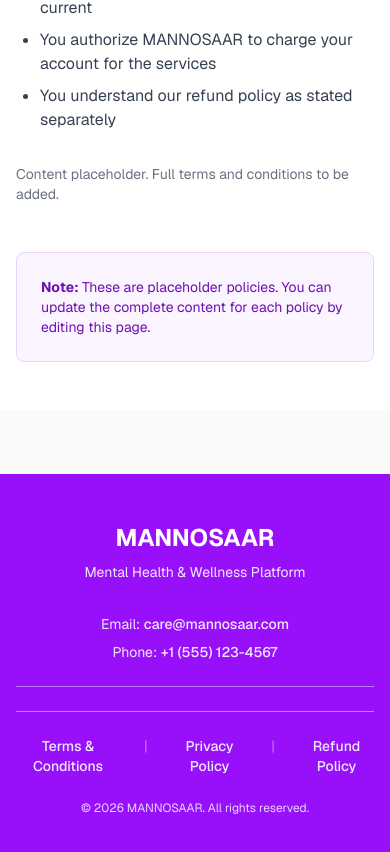
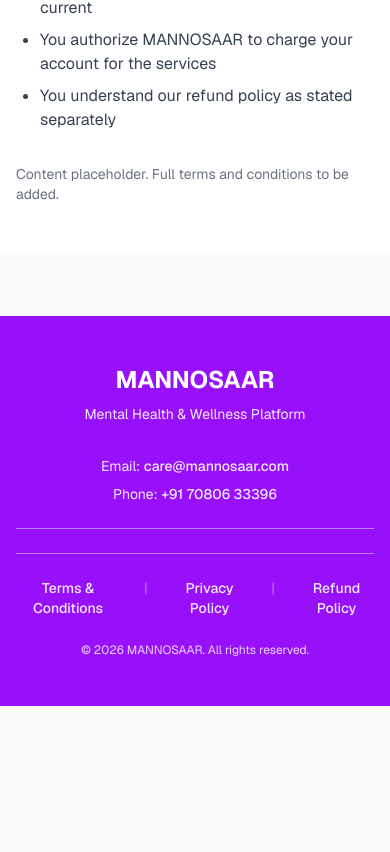
Before and after one commit to adi-vrdhn/mannosaar, a Next.js app: page /legal in a window 390 px wide. Shown: the part 2030-2882 px from the top of the page. After the commit the page ends 2736 px from the top, so only its background shows below. Built offline with nearby package versions, Linux system fonts and the light colour scheme; no server answers.

Commit message:
fix: Update footer phone number to +91 70806 33396 and remove placeholder policy note

```diff
--- a/src/app/legal/page.tsx
+++ b/src/app/legal/page.tsx
@@ -254,18 +254,6 @@
             </div>
           )}
         </motion.div>
-
-        {/* Note */}
-        <motion.div
-          variants={itemVariants}
-          initial="hidden"
-          animate="visible"
-          className="mt-12 p-6 bg-purple-50 border border-purple-200 rounded-lg"
-        >
-          <p className="text-sm text-purple-800">
-            <strong>Note:</strong> These are placeholder policies. You can update the complete content for each policy by editing this page.
-          </p>
-        </motion.div>
       </div>
     </div>
   );
--- a/src/components/shared/Footer.tsx
+++ b/src/components/shared/Footer.tsx
@@ -18,7 +18,7 @@
             Email: <a href="mailto:care@mannosaar.com" className="hover:text-white transition-colors font-medium">care@mannosaar.com</a>
           </p>
           <p className="text-purple-100 text-sm mt-2">
-            Phone: <a href="tel:+15551234567" className="hover:text-white transition-colors font-medium">+1 (555) 123-4567</a>
+            Phone: <a href="tel:+917080633396" className="hover:text-white transition-colors font-medium">+91 70806 33396</a>
           </p>
         </div>
 
```
